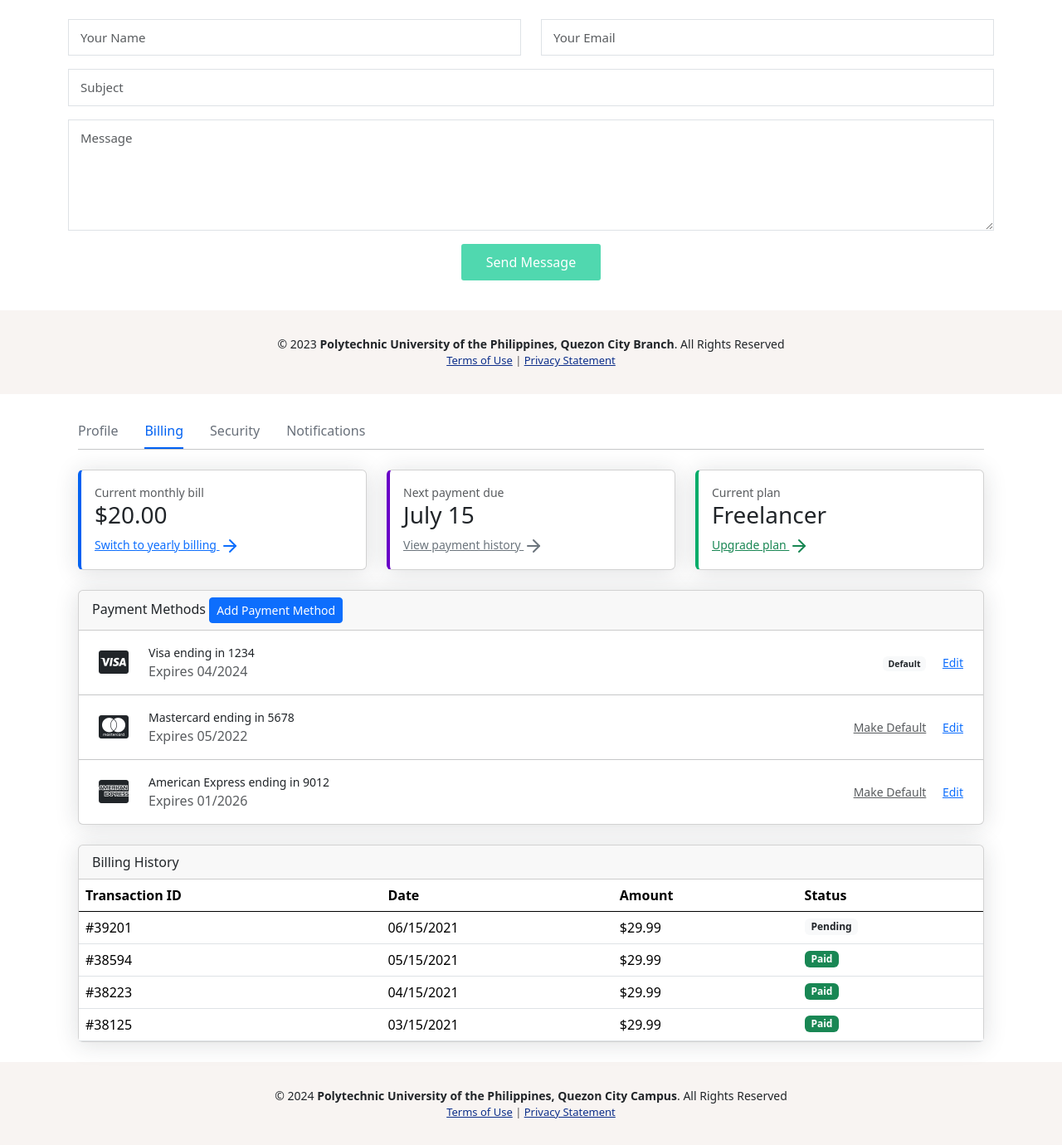
After one commit to Reymarkk/myPUPQCDocs, a Django app: template templates/ecom/profile_billing.html in a window 1280 px wide. The commit adds this page. Shown: the part 3688-5068 px from the top of the page at 83% size. Run offline with Django 3.2, Linux system fonts and the light colour scheme; the template is opened without the code that fills it: values that come from a table or form of the project are taken from there, others are empty; some libraries are stand-ins or nearby versions.

Commit message:
UI Fix
Edit Profile tab

```diff
--- a/templates/ecom/customerlogin.html
+++ b/templates/ecom/customerlogin.html
@@ -37,10 +37,10 @@
                   {% csrf_token %}
                     <div class="row mb-3">
                       <div class="mb-2 w-100">
-                          <label for="leaveemails" class="form-label">User Name</label>
+                          <label for="leaveemails" class="form-label">Username</label>
                       </div>
                       <div class="col-lg-12">
-                          {% render_field form.username class="form-control" placeholder="Enter your user name" autocomplete="off" %}
+                          {% render_field form.username class="form-control" placeholder="Enter your user                                           name" autocomplete="off" %}
                       </div>
                     </div>
 
@@ -78,7 +78,7 @@
               </div>
 
               <div class="text-center mt-5 text-muted">
-                &copy; 2023 <strong>Polytechnic University of the Philippines, Quezon City Branch</strong>
+                &copy; 2024 <strong>Polytechnic University of the Philippines, Quezon City Campus</strong>
               </div>
             </div>
           </div>
--- /dev/null
+++ b/templates/ecom/profile_billing.html
@@ -0,0 +1,357 @@
+{% extends 'ecom/customer_base.html' %}
+{% load widget_tweaks %}
+{% block content %}
+
+<head>
+  <meta charset="utf-8">
+
+
+  <title>bs5 profile billing page - Bootdey.com</title>
+  <meta name="viewport" content="width=device-width, initial-scale=1">
+  <link href="https://cdn.jsdelivr.net/npm/bootstrap@5.0.1/dist/css/bootstrap.min.css" rel="stylesheet">
+  <style type="text/css">
+        body{margin-top:20px;
+  background-color:#f2f6fc;
+  color:#69707a;
+  }
+  .img-account-profile {
+      height: 10rem;
+  }
+  .rounded-circle {
+      border-radius: 50% !important;
+  }
+  .card {
+      box-shadow: 0 0.15rem 1.75rem 0 rgb(33 40 50 / 15%);
+  }
+  .card .card-header {
+      font-weight: 500;
+  }
+  .card-header:first-child {
+      border-radius: 0.35rem 0.35rem 0 0;
+  }
+  .card-header {
+      padding: 1rem 1.35rem;
+      margin-bottom: 0;
+      background-color: rgba(33, 40, 50, 0.03);
+      border-bottom: 1px solid rgba(33, 40, 50, 0.125);
+  }
+  .form-control, .dataTable-input {
+      display: block;
+      width: 100%;
+      padding: 0.875rem 1.125rem;
+      font-size: 0.875rem;
+      font-weight: 400;
+      line-height: 1;
+      color: #69707a;
+      background-color: #fff;
+      background-clip: padding-box;
+      border: 1px solid #c5ccd6;
+      -webkit-appearance: none;
+      -moz-appearance: none;
+      appearance: none;
+      border-radius: 0.35rem;
+      transition: border-color 0.15s ease-in-out, box-shadow 0.15s ease-in-out;
+  }
+
+  .nav-borders .nav-link.active {
+      color: #0061f2;
+      border-bottom-color: #0061f2;
+  }
+  .nav-borders .nav-link {
+      color: #69707a;
+      border-bottom-width: 0.125rem;
+      border-bottom-style: solid;
+      border-bottom-color: transparent;
+      padding-top: 0.5rem;
+      padding-bottom: 0.5rem;
+      padding-left: 0;
+      padding-right: 0;
+      margin-left: 1rem;
+      margin-right: 1rem;
+  }
+  .fa-2x {
+      font-size: 2em;
+  }
+
+  .table-billing-history th, .table-billing-history td {
+      padding-top: 0.75rem;
+      padding-bottom: 0.75rem;
+      padding-left: 1.375rem;
+      padding-right: 1.375rem;
+  }
+  .table > :not(caption) > * > *, .dataTable-table > :not(caption) > * > * {
+      padding: 0.75rem 0.75rem;
+      background-color: var(--bs-table-bg);
+      border-bottom-width: 1px;
+      box-shadow: inset 0 0 0 9999px var(--bs-table-accent-bg);
+  }
+
+  .border-start-primary {
+      border-left-color: #0061f2 !important;
+  }
+  .border-start-secondary {
+      border-left-color: #6900c7 !important;
+  }
+  .border-start-success {
+      border-left-color: #00ac69 !important;
+  }
+  .border-start-lg {
+      border-left-width: 0.25rem !important;
+  }
+  .h-100 {
+      height: 100% !important;
+  }
+      </style>
+  </head>
+  <body>
+  <link rel="stylesheet" href="https://cdnjs.cloudflare.com/ajax/libs/font-awesome/5.13.1/css/all.min.css" integrity="sha256-2XFplPlrFClt0bIdPgpz8H7ojnk10H69xRqd9+uTShA=" crossorigin="anonymous" />
+  <div class="container-xl px-4 mt-4">
+
+  <nav class="nav nav-borders">
+  <a class="nav-link ms-0" href="https://www.bootdey.com/snippets/view/bs5-edit-profile-account-details" target="__blank">Profile</a>
+  <a class="nav-link active" href="https://www.bootdey.com/snippets/view/bs5-profile-billing-page" target="__blank">Billing</a>
+  <a class="nav-link" href="https://www.bootdey.com/snippets/view/bs5-profile-security-page" target="__blank">Security</a>
+  <a class="nav-link" href="https://www.bootdey.com/snippets/view/bs5-edit-notifications-page" target="__blank">Notifications</a>
+  </nav>
+  <hr class="mt-0 mb-4">
+  <div class="row">
+  <div class="col-lg-4 mb-4">
+
+  <div class="card h-100 border-start-lg border-start-primary">
+  <div class="card-body">
+  <div class="small text-muted">Current monthly bill</div>
+  <div class="h3">$20.00</div>
+  <a class="text-arrow-icon small" href="#!">
+  Switch to yearly billing
+  <svg xmlns="http://www.w3.org/2000/svg" width="24" height="24" viewBox="0 0 24 24" fill="none" stroke="currentColor" stroke-width="2" stroke-linecap="round" stroke-linejoin="round" class="feather feather-arrow-right"><line x1="5" y1="12" x2="19" y2="12"></line><polyline points="12 5 19 12 12 19"></polyline></svg>
+  </a>
+  </div>
+  </div>
+  </div>
+  <div class="col-lg-4 mb-4">
+
+  <div class="card h-100 border-start-lg border-start-secondary">
+  <div class="card-body">
+  <div class="small text-muted">Next payment due</div>
+  <div class="h3">July 15</div>
+  <a class="text-arrow-icon small text-secondary" href="#!">
+  View payment history
+  <svg xmlns="http://www.w3.org/2000/svg" width="24" height="24" viewBox="0 0 24 24" fill="none" stroke="currentColor" stroke-width="2" stroke-linecap="round" stroke-linejoin="round" class="feather feather-arrow-right"><line x1="5" y1="12" x2="19" y2="12"></line><polyline points="12 5 19 12 12 19"></polyline></svg>
+  </a>
+  </div>
+  </div>
+  </div>
+  <div class="col-lg-4 mb-4">
+
+  <div class="card h-100 border-start-lg border-start-success">
+  <div class="card-body">
+  <div class="small text-muted">Current plan</div>
+  <div class="h3 d-flex align-items-center">Freelancer</div>
+  <a class="text-arrow-icon small text-success" href="#!">
+  Upgrade plan
+  <svg xmlns="http://www.w3.org/2000/svg" width="24" height="24" viewBox="0 0 24 24" fill="none" stroke="currentColor" stroke-width="2" stroke-linecap="round" stroke-linejoin="round" class="feather feather-arrow-right"><line x1="5" y1="12" x2="19" y2="12"></line><polyline points="12 5 19 12 12 19"></polyline></svg>
+  </a>
+  </div>
+  </div>
+  </div>
+  </div>
+
+  <div class="card card-header-actions mb-4">
+  <div class="card-header">
+  Payment Methods
+  <button class="btn btn-sm btn-primary" type="button">Add Payment Method</button>
+  </div>
+  <div class="card-body px-0">
+
+  <div class="d-flex align-items-center justify-content-between px-4">
+  <div class="d-flex align-items-center">
+  <i class="fab fa-cc-visa fa-2x cc-color-visa"></i>
+  <div class="ms-4">
+  <div class="small">Visa ending in 1234</div>
+  <div class="text-xs text-muted">Expires 04/2024</div>
+  </div>
+  </div>
+  <div class="ms-4 small">
+  <div class="badge bg-light text-dark me-3">Default</div>
+  <a href="#!">Edit</a>
+  </div>
+  </div>
+  <hr>
+
+  <div class="d-flex align-items-center justify-content-between px-4">
+  <div class="d-flex align-items-center">
+  <i class="fab fa-cc-mastercard fa-2x cc-color-mastercard"></i>
+  <div class="ms-4">
+  <div class="small">Mastercard ending in 5678</div>
+  <div class="text-xs text-muted">Expires 05/2022</div>
+  </div>
+  </div>
+  <div class="ms-4 small">
+  <a class="text-muted me-3" href="#!">Make Default</a>
+  <a href="#!">Edit</a>
+  </div>
+  </div>
+  <hr>
+
+  <div class="d-flex align-items-center justify-content-between px-4">
+  <div class="d-flex align-items-center">
+  <i class="fab fa-cc-amex fa-2x cc-color-amex"></i>
+  <div class="ms-4">
+  <div class="small">American Express ending in 9012</div>
+  <div class="text-xs text-muted">Expires 01/2026</div>
+  </div>
+  </div>
+  <div class="ms-4 small">
+  <a class="text-muted me-3" href="#!">Make Default</a>
+  <a href="#!">Edit</a>
+  </div>
+  </div>
+  </div>
+  </div>
+
+  <div class="card mb-4">
+  <div class="card-header">Billing History</div>
+  <div class="card-body p-0">
+
+  <div class="table-responsive table-billing-history">
+  <table class="table mb-0">
+  <thead>
+  <tr>
+  <th class="border-gray-200" scope="col">Transaction ID</th>
+  <th class="border-gray-200" scope="col">Date</th>
+  <th class="border-gray-200" scope="col">Amount</th>
+  <th class="border-gray-200" scope="col">Status</th>
+  </tr>
+  </thead>
+  <tbody>
+  <tr>
+  <td>#39201</td>
+  <td>06/15/2021</td>
+  <td>$29.99</td>
+  <td><span class="badge bg-light text-dark">Pending</span></td>
+  </tr>
+  <tr>
+  <td>#38594</td>
+  <td>05/15/2021</td>
+  <td>$29.99</td>
+  <td><span class="badge bg-success">Paid</span></td>
+  </tr>
+  <tr>
+  <td>#38223</td>
+  <td>04/15/2021</td>
+  <td>$29.99</td>
+  <td><span class="badge bg-success">Paid</span></td>
+  </tr>
+  <tr>
+  <td>#38125</td>
+  <td>03/15/2021</td>
+  <td>$29.99</td>
+  <td><span class="badge bg-success">Paid</span></td>
+  </tr>
+  </tbody>
+  </table>
+  </div>
+  </div>
+  </div>
+  </div>
+  <script src="https://code.jquery.com/jquery-1.10.2.min.js"></script>
+  <script src="https://cdn.jsdelivr.net/npm/bootstrap@5.0.1/dist/js/bootstrap.bundle.min.js"></script>
+  <script type="text/javascript">
+
+  </script>
+  </body>
+
+<!--<head>
+  <style media="screen">
+    body {
+      background-color:#ffffff;
+    }
+    a:link {
+      text-decoration: none;
+    }
+
+    .note {
+      text-align: center;
+      height: 80px;
+      background: -webkit-linear-gradient(left, #0072ff, #8811c5);
+      color: #fff;
+      font-weight: bold;
+      line-height: 80px;
+    }
+
+    .form-content {
+      padding: 5%;
+      border: 1px solid #ced4da;
+      margin-bottom: 2%;
+    }
+
+    .form-control {
+      border-radius: 1.5rem;
+    }
+
+    .btnSubmit {
+      border: none;
+      border-radius: 1.5rem;
+      padding: 1%;
+      width: 20%;
+      cursor: pointer;
+      background: #0062cc;
+      color: #fff;
+    }
+
+    .menu{
+      top: 50px;
+    }
+  </style>
+
+
+</head>
+<br><br><br><br><br><br>
+
+update page for doctor by admin(sumit)
+<form method="post" enctype="multipart/form-data">
+  {% csrf_token %}
+  <div class="container register-form">
+    <div class="form">
+      <div class="note">
+        <p>EDIT PROFILE</p>
+      </div>
+      <div class="form-content">
+        <div class="row">
+          <div class="col-md-6">
+            <div class="form-group">
+              {% render_field userForm.first_name class="form-control" placeholder="First Name" %}
+            </div>
+            <div class="form-group">
+              {% render_field userForm.username class="form-control" placeholder="Username" %}
+            </div>
+            <div class="form-group">
+              {% render_field customerForm.mobile class="form-control" placeholder="Mobile" %}
+            </div>
+            <div class="form-group">
+              {% render_field customerForm.profile_pic class="form-control" placeholder="Profile Picture" %}
+            </div>
+          </div>
+          <div class="col-md-6">
+            <div class="form-group">
+              {% render_field userForm.last_name class="form-control" placeholder="Last Name" %}
+            </div>
+            <div class="form-group">
+              {% render_field userForm.password class="form-control" placeholder="Password" %}
+            </div>
+            <div class="form-group">
+              {% render_field customerForm.address class="form-control" placeholder="Address" %}
+            </div>
+
+          </div>
+        </div>
+        <button type="submit" class="btnSubmit">Edit</button>
+      </div>
+    </div>
+  </div>
+</form>
+
+developed By : sumit kumar
+-->
+
+{% endblock content %}
```
Also changed, not shown: templates/ecom/edit_profile.html (+177 -2 lines).
